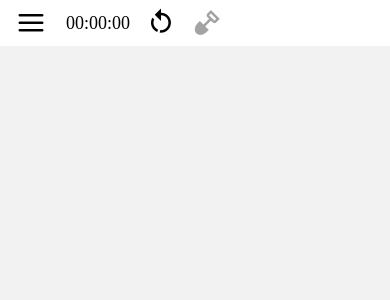
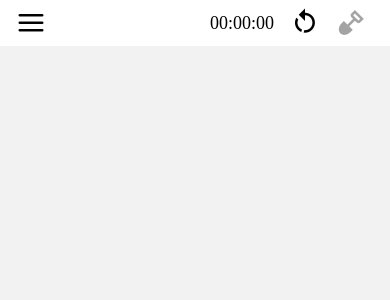
Before and after one commit to Vincy-Cheng/Minesweeper, a React Native app: screen /Game in a window 390 px wide. Shown: the top 300 px of the page. Built offline with nearby package versions, Linux system fonts and the light colour scheme; a web font is replaced by a local one.

Commit message:
try new package

```diff
--- a/App.tsx
+++ b/App.tsx
@@ -11,8 +11,6 @@ import GameScreen from './src/screens/GameScreen';
 import RecordScreen from './src/screens/RecordScreen';
 import * as SplashScreen from 'expo-splash-screen';
 import CustomText from './src/components/CustomText';
-import AsyncStorage from '@react-native-async-storage/async-storage';
-import { useEffect } from 'react';
 
 const Stack = createNativeStackNavigator<RootStackParamList>();
 
--- a/package.json
+++ b/package.json
@@ -23,6 +23,8 @@
     "react": "18.1.0",
     "react-dom": "18.1.0",
     "react-native": "0.70.5",
+    "react-native-gesture-handler": "^2.8.0",
+    "react-native-reanimated": "^2.14.0",
     "react-native-safe-area-context": "^4.4.1",
     "react-native-screens": "~3.18.0",
     "react-native-vector-icons": "^9.2.0",
--- a/src/components/Board.tsx
+++ b/src/components/Board.tsx
@@ -1,6 +1,6 @@
 import { Animated, ScrollView, View, PanResponder } from 'react-native';
 import React, { useEffect, useLayoutEffect, useRef, useState } from 'react';
-import { SafeAreaView } from 'react-native-safe-area-context';
+
 import Cell from './Cell';
 import { useAppDispatch, useAppSelector } from '../hooks';
 
--- a/src/screens/GameScreen.tsx
+++ b/src/screens/GameScreen.tsx
@@ -36,7 +36,7 @@ const GameScreen = (props: Props) => {
   }, [isTimerRunning, isGameOver]);
   return (
     <SafeAreaView className="bg-white">
-      <View className="flex flex-row items-center space-x-3 px-4 bg-white">
+      <View className="flex flex-row items-center justify-between px-4 bg-white">
         <TouchableOpacity
           onPress={() => {
             navigation.goBack();
```
Also changed, not shown: 1 other file (tests, documents, lock files or other folders).
